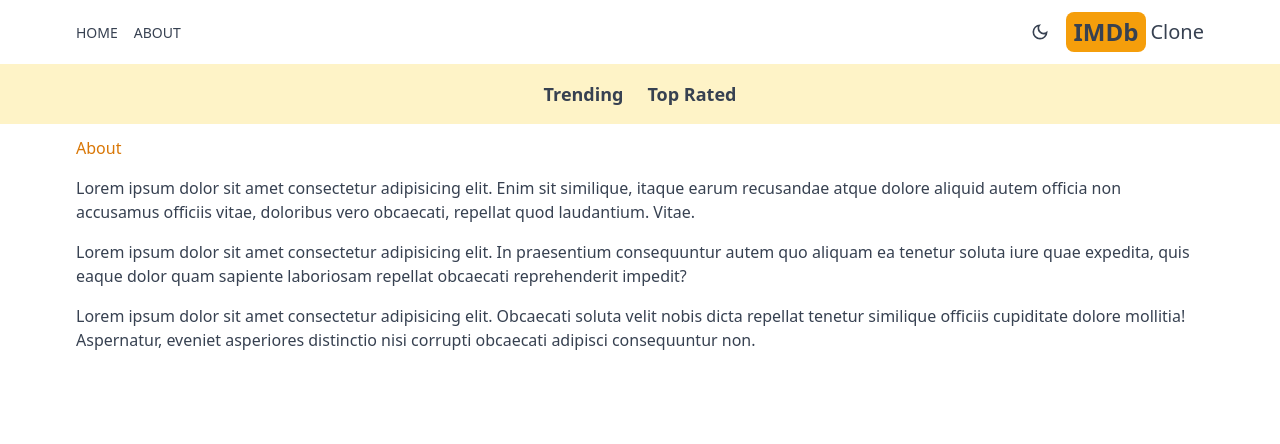
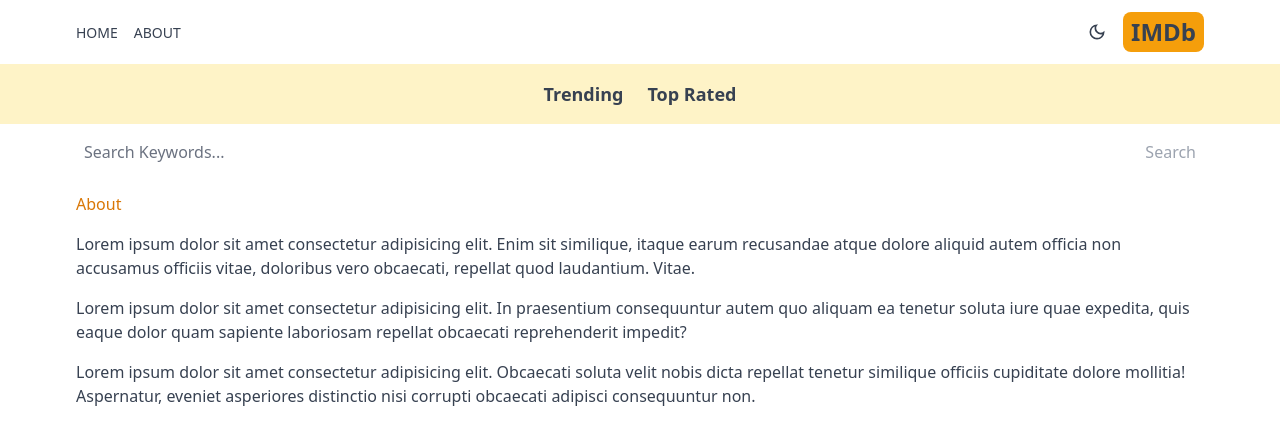
Before and after one commit to Ashe-bin/Imdb_Clone, a Next.js app: page /about in a window 1280 px wide. Shown: the top 444 px of the page. Built offline with nearby package versions, Linux system fonts and the light colour scheme.

Commit message:
movie search functionality

```diff
--- a/app/layout.js
+++ b/app/layout.js
@@ -3,6 +3,7 @@
 import Header from "@/components/header";
 import { ThemeProvider } from "next-themes";
 import Navbar from "@/components/Navbar";
+import SearchBox from "@/components/SearchBox";
 const geistSans = localFont({
   src: "./fonts/GeistVF.woff",
   variable: "--font-geist-sans",
@@ -32,6 +33,7 @@
           >
             <Header />
             <Navbar />
+            <SearchBox />
             {children}
           </div>
         </ThemeProvider>
--- /dev/null
+++ b/app/search/[term]/page.js
@@ -0,0 +1,26 @@
+import React from "react";
+import Card from "@/components/Card";
+const SearchPage = async ({ params }) => {
+  const searchTerm = params.term;
+  const res = await fetch(
+    `https://api.themoviedb.org/3/search/movie?api_key=${process.env.API_KEY}&query=${searchTerm}&language=en_US&page=1&include_adult=false`
+  );
+  const data = await res.json();
+  const results = data.results;
+
+  return (
+    <div>
+      {results.length > 0 ? (
+        <div className="sm:grid sm:grid-cols-2 lg:grid-cols-3 xl:grid-cols-4 2xl:grid-cols-5 max-w-6xl mx-auto py-4">
+          {results.map((result) => (
+            <Card key={result.id} result={result} />
+          ))}
+        </div>
+      ) : (
+        <p>No results found.</p>
+      )}
+    </div>
+  );
+};
+
+export default SearchPage;
--- a/components/Header.jsx
+++ b/components/Header.jsx
@@ -20,7 +20,6 @@
             {" "}
             IMDb
           </span>
-          <span className="text-xl hidden sm:inline"> Clone </span>
         </Link>
       </div>
     </div>
--- /dev/null
+++ b/components/SearchBox.js
@@ -0,0 +1,36 @@
+"use client";
+import React, { useState } from "react";
+import { useRouter } from "next/navigation";
+
+const SearchBox = () => {
+  const [search, setSearch] = useState("");
+  const router = useRouter();
+  const handleSubmit = (e) => {
+    e.preventDefault();
+    router.push(`/search/${search}`);
+  };
+  console.log("search", search);
+  return (
+    <form
+      className="flex justify-between px-5 max-w-6xl mx-auto"
+      onSubmit={handleSubmit}
+    >
+      <input
+        type="text"
+        placeholder="Search Keywords..."
+        className="w-full h-14 rounded-md placeholder-gray-500 outline-none bg-transparent flex-1"
+        value={search}
+        onChange={(e) => setSearch(e.target.value)}
+      />
+      <button
+        className="text-amber-600 disabled:text-gray-400"
+        disabled={search === ""}
+      >
+        {" "}
+        Search
+      </button>
+    </form>
+  );
+};
+
+export default SearchBox;
```
